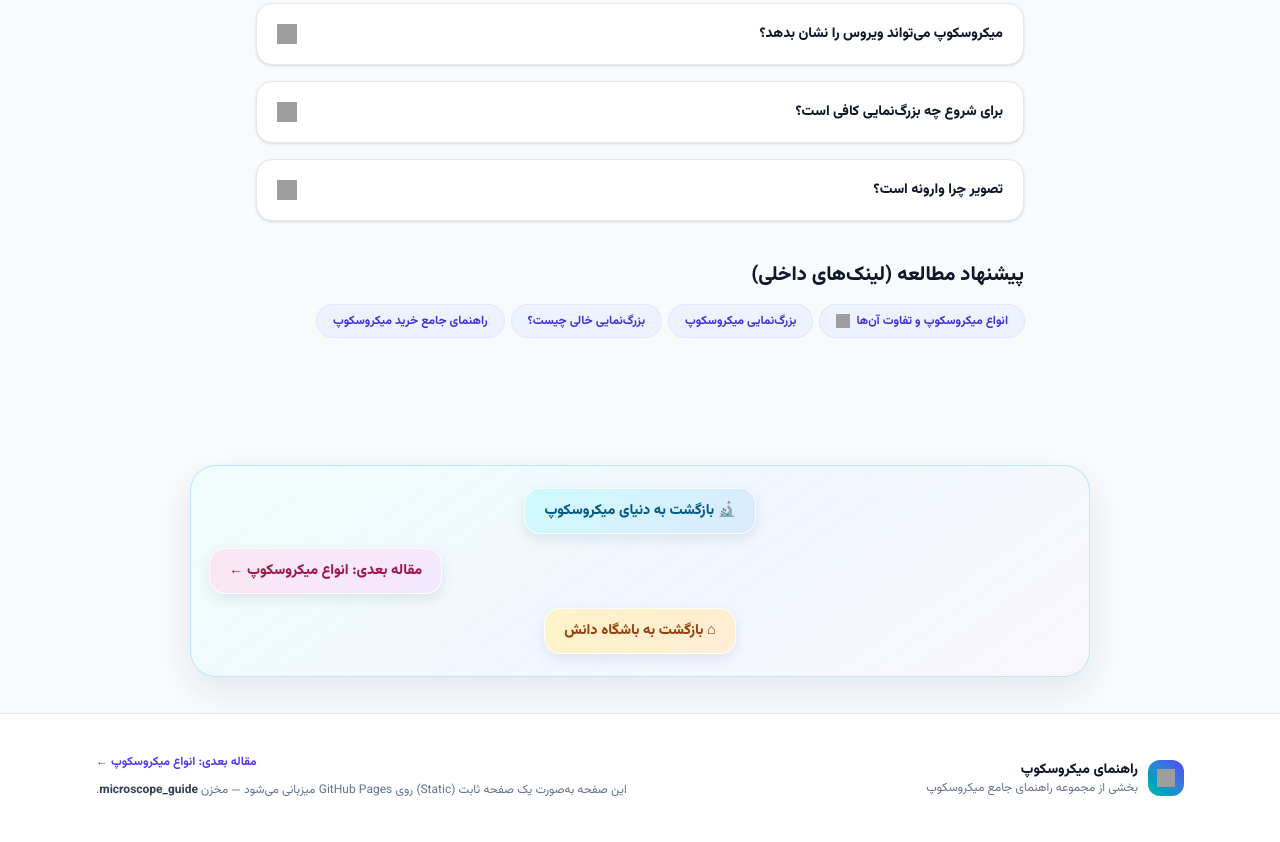
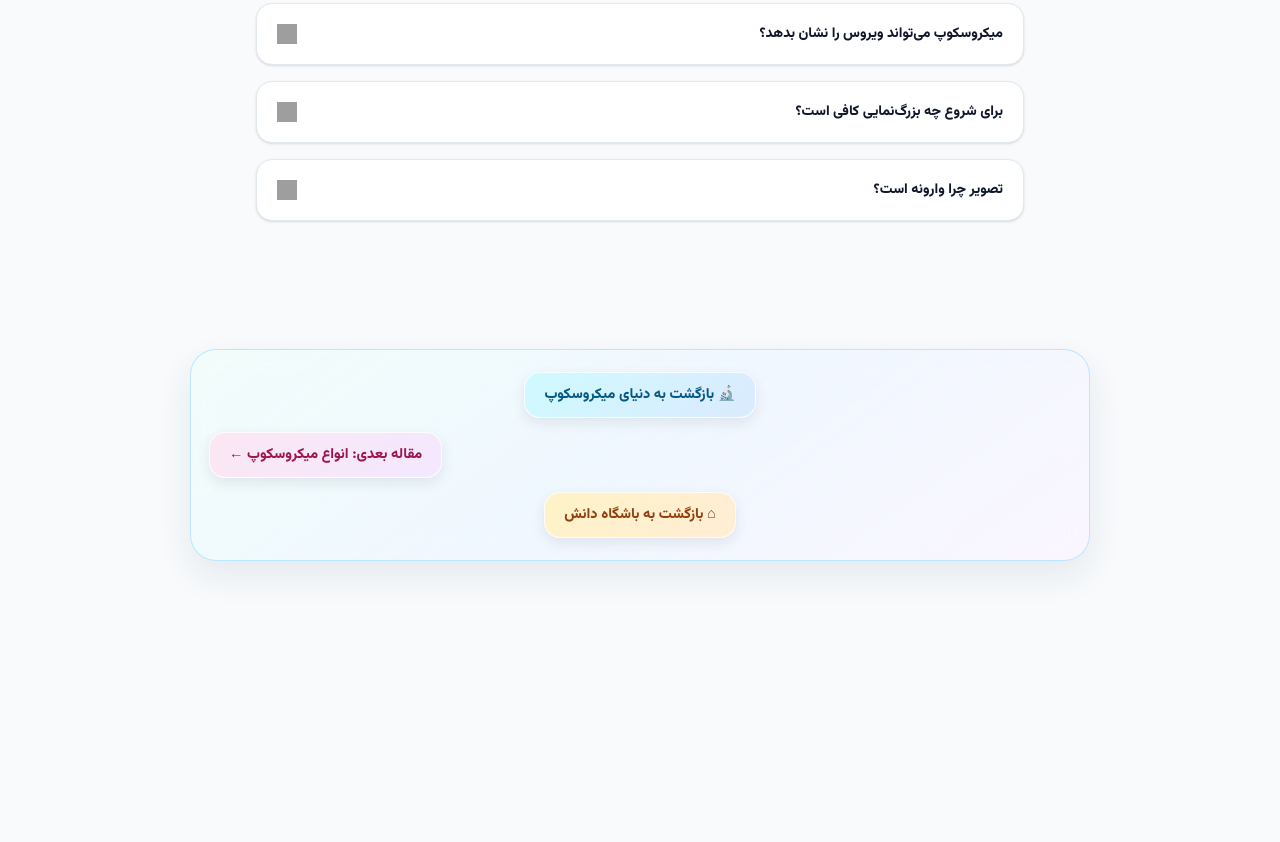
Before and after one commit to Kharideali/microscope_guide, a plain HTML site: page index.html in a window 1280 px wide. Shown: the part 5928-6770 px from the top of the page. After the commit the page ends 6525 px from the top, so only its background shows below. Drawn offline with nearby package versions, Linux system fonts and the light colour scheme; grey boxes are pictures that could not be loaded.

Commit message:
Remove duplicate article links and footer section

```diff
--- a/index.html
+++ b/index.html
@@ -483,18 +483,6 @@
             <p class="mt-3 text-sm leading-7 text-slate-600">در میکروسکوپ مرکب ساختار اپتیکی باعث وارونگی تصویر می‌شود.</p>
           </details>
         </div>
-
-        <!-- پیشنهاد لینک داخلی -->
-        <h3 class="mt-10 text-xl font-extrabold text-slate-900">پیشنهاد مطالعه (لینک‌های داخلی)</h3>
-        <div class="mt-4 flex flex-wrap gap-2">
-          <a href="types-of-microscopes.html" class="inline-flex items-center gap-1.5 rounded-full bg-indigo-50 px-4 py-2 text-xs font-bold text-indigo-700 ring-1 ring-indigo-100 transition hover:bg-indigo-100">
-  انواع میکروسکوپ و تفاوت آن‌ها
-  <img src="https://unpkg.com/lucide-static@1.44.0/icons/arrow-left.svg" alt="" class="h-3.5 w-3.5">
-</a>
-          <a href="microscope-magnification.html" class="inline-flex items-center gap-1.5 rounded-full bg-indigo-50 px-4 py-2 text-xs font-bold text-indigo-700 ring-1 ring-indigo-100 transition hover:bg-indigo-100">بزرگ‌نمایی میکروسکوپ</a>
-          <span class="rounded-full bg-indigo-50 px-4 py-2 text-xs font-bold text-indigo-700 ring-1 ring-indigo-100">بزرگ‌نمایی خالی چیست؟</span>
-          <span class="rounded-full bg-indigo-50 px-4 py-2 text-xs font-bold text-indigo-700 ring-1 ring-indigo-100">راهنمای جامع خرید میکروسکوپ</span>
-        </div>
       </div>
     </section>
 
@@ -510,24 +498,7 @@
 </main>
 
   <!-- ===== فوتر ===== -->
-  <footer class="border-t border-slate-200 bg-white">
-    <div class="mx-auto max-w-6xl px-4 py-10 sm:px-6 lg:px-8">
-      <div class="flex flex-col items-start justify-between gap-6 md:flex-row md:items-center">
-        <div class="flex items-center gap-2.5">
-          <span class="grid h-9 w-9 place-items-center rounded-xl bg-gradient-to-bl from-indigo-600 to-teal-500 text-white">
-            <img src="https://unpkg.com/lucide-static@1.44.0/icons/microscope.svg" alt="" class="h-4.5 w-4.5">
-          </span>
-          <div>
-            <p class="text-sm font-extrabold text-slate-900">راهنمای میکروسکوپ</p>
-            <p class="text-xs text-slate-500">بخشی از مجموعه راهنمای جامع میکروسکوپ</p>
-          </div>
-        </div>
-        <div class="flex flex-col items-start gap-2 md:items-end"><a href="types-of-microscopes.html" class="inline-flex items-center gap-1.5 text-xs font-bold text-indigo-600 transition hover:text-indigo-800">مقاله بعدی: انواع میکروسکوپ ←</a><p class="text-xs leading-6 text-slate-500">
-          این صفحه به‌صورت یک صفحه ثابت (Static) روی GitHub Pages میزبانی می‌شود — مخزن <span class="font-bold text-slate-700" dir="ltr">microscope_guide</span>.
-        </p></div>
-      </div>
-    </div>
-  </footer>
+
 
   <!-- دکمه بازگشت به بالا -->
   <a href="#top" aria-label="بازگشت به بالا"
```
